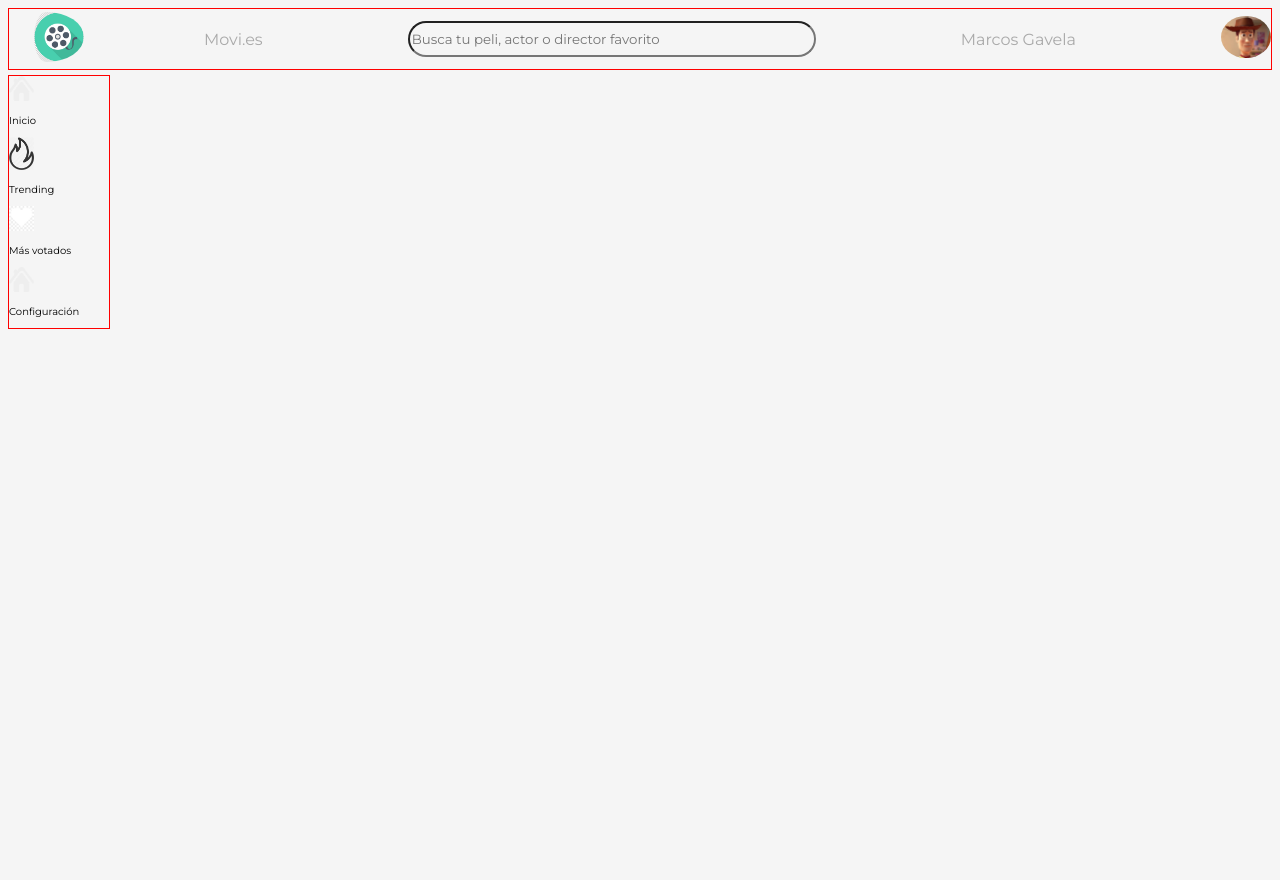
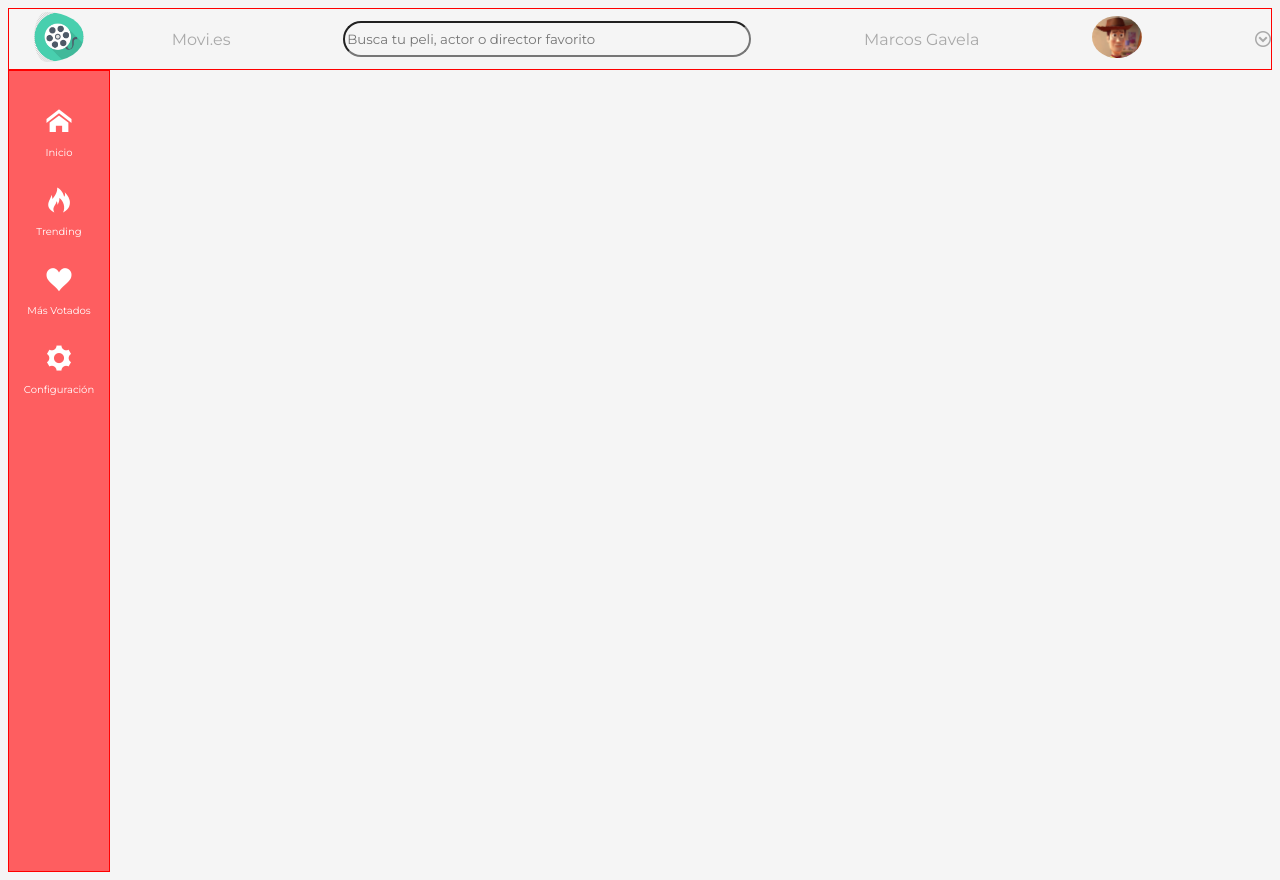
Before and after one commit to eMKeii/MovieES, a plain HTML site: page index.html in a window 1280 px wide. Before the commit the page ends 800 px from the top, so only its background shows below. Drawn offline with Linux system fonts and the light colour scheme.

Commit message:
Barra lateral con iconos

```diff
--- a/css/style.css
+++ b/css/style.css
@@ -1,5 +1,49 @@
 /* Rojo body: #FE5E60
 Blanco header: #FFFFFF */
+/* Iconos */
+
+@font-face {
+    font-family: 'icomoon';
+    src:  url('../fonts/icomoon.eot?w2fodj');
+    src:  url('../fonts/icomoon.eot?w2fodj#iefix') format('embedded-opentype'),
+      url('../fonts/icomoon.ttf?w2fodj') format('truetype'),
+      url('../fonts/icomoon.woff?w2fodj') format('woff'),
+      url('../fonts/icomoon.svg?w2fodj#icomoon') format('svg');
+    font-weight: normal;
+    font-style: normal;
+  }
+
+  [class^="icon-"], [class*=" icon-"] {
+    /* use !important to prevent issues with browser extensions that change fonts */
+    font-family: 'icomoon' !important;
+    speak: none;
+    font-style: normal;
+    font-weight: normal;
+    font-variant: normal;
+    text-transform: none;
+    line-height: 1;
+
+    /* Better Font Rendering =========== */
+    -webkit-font-smoothing: antialiased;
+    -moz-osx-font-smoothing: grayscale;
+  }
+
+  .icon-arrow-down:before {
+    content: "\e900";
+  }
+  .icon-settings:before {
+    content: "\e901";
+  }
+  .icon-home:before {
+    content: "\e902";
+  }
+  .icon-trending:before {
+    content: "\e903";
+  }
+  .icon-liked:before {
+    content: "\e904";
+  }
+
 body{
     font-family: Montserrat, sans-serif;
     background-color: whitesmoke;
@@ -7,7 +51,7 @@ body{
 .container{
     display: grid;
     grid-template-columns: 150px 1fr 200fr;
-    grid-gap: 5px;
+    grid-gap: 0px;
     justify-content: center;
     grid-template-areas: "header header header"
                         "left-panel movie-container ."
@@ -55,24 +99,34 @@ body{
     grid-area: left-panel;
     border: 1px solid red;
     display: block;
-    align-content: center;
-    justify-content: center;
+    background: #FE5E60;
     max-width: 100px;
+    /* font-size: 10px; */
+    height: 100vh;
+    text-align: center;
+
+}
+.left-panel p{
+    text-decoration: none;
+    color: white;
     font-size: 10px;
-    align-text: center;
 }
-.left-home,
-.left-trending,
-.left-like,
-.left-settings{
-    width: 30px;
-    height: 30px;
+.left-panel a{
+    text-decoration: none;
+}
+.icon-home,
+.icon-trending,
+.icon-liked,
+.icon-settings{
     margin: 0;
-    background-size: 50px 50px;
     cursor: pointer;
+    text-decoration: none;
+    color: white;
+    font-size: 25px;
+
 }
 .left-settings{
-    padding-top: 100px;
+    line-height: 80vh;
 }
 .left-panel img{
     width: 25px;
--- a/index.html
+++ b/index.html
@@ -24,25 +24,28 @@
             <span>
                 <img src="images/profile.jpg" alt="imagen de usuarioa">
             </span>
+            <i class="icon-arrow-down"></i>
         </section>
-        <section class="left-panel">
-            <figu class="left-home">
-                <img src="images/home.png" alt="">
+        <nav class="left-panel">
+            <br>
+            <br>
+            <a href=""><i class="icon-home"></i>
                 <p>Inicio</p>
-            </figure>
-            <a class="left-trending">
-                <img src="images/treending.png" alt="">
+            </a>
+            <br>
+            <a href=""><i class="icon-trending"></i>
                 <p>Trending</p>
             </a>
-            <a class="left-like">
-                <img src="images/mostliked.jpg" alt="">
-                <p>M&aacute;s votados</p>
+            <br>
+            <a href=""><i class="icon-liked"></i>
+                <p>M&aacute;s Votados</p>
             </a>
-            <a class="left-settings">
-                <img src="images/home.png" alt="">
+            <br>
+            <a href=""><i class="icon-settings"></i>
                 <p>Configuraci&oacute;n</p>
             </a>
-        </section>
+
+        </nav>
         <!-- <section class="movie-container">
             <a href="" class="movie-item">
                 <figure class="movie-image">
```
Also changed, not shown: fonts/icomoon.ttf (added), fonts/icomoon.woff (added), 2 other files.
